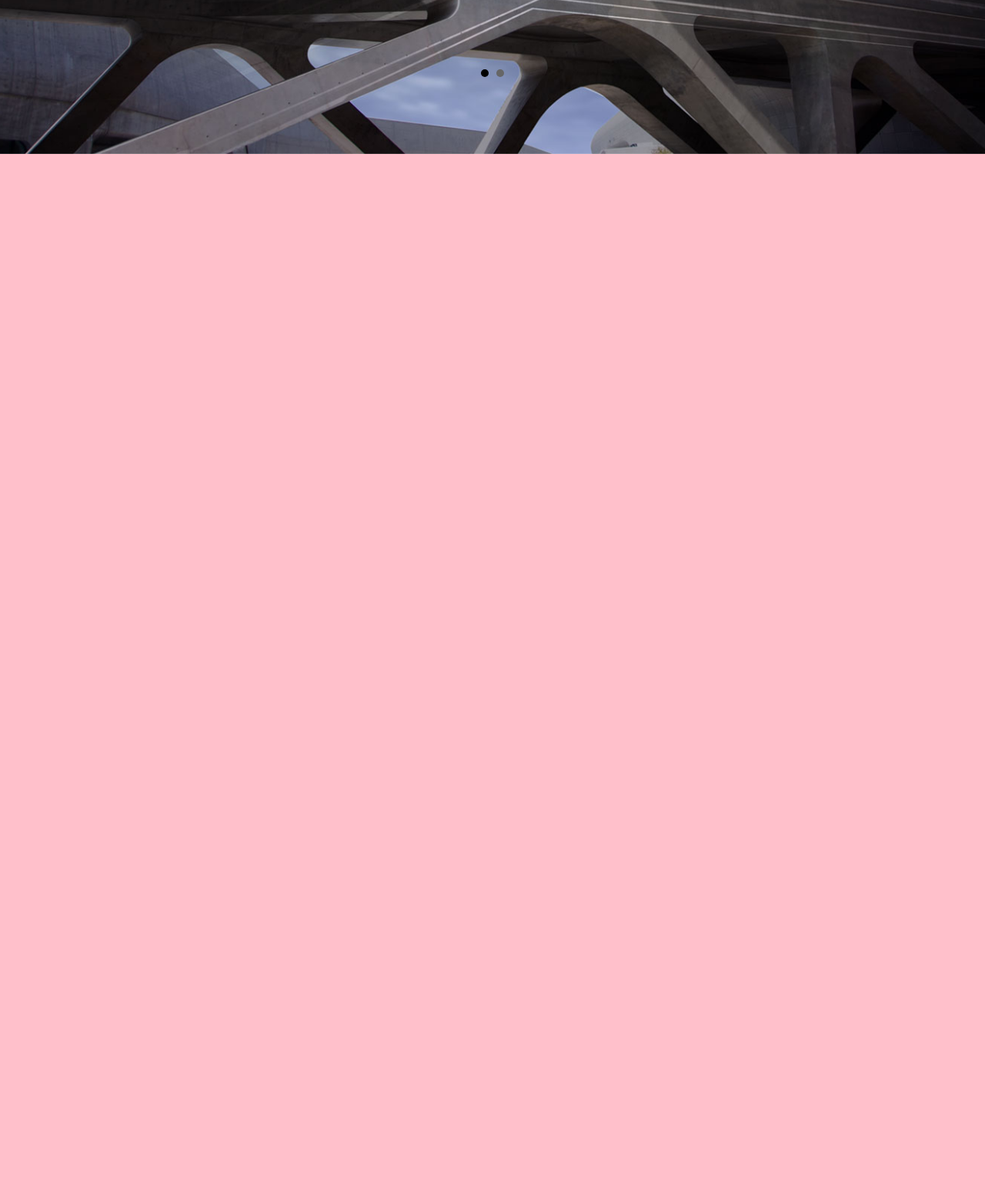
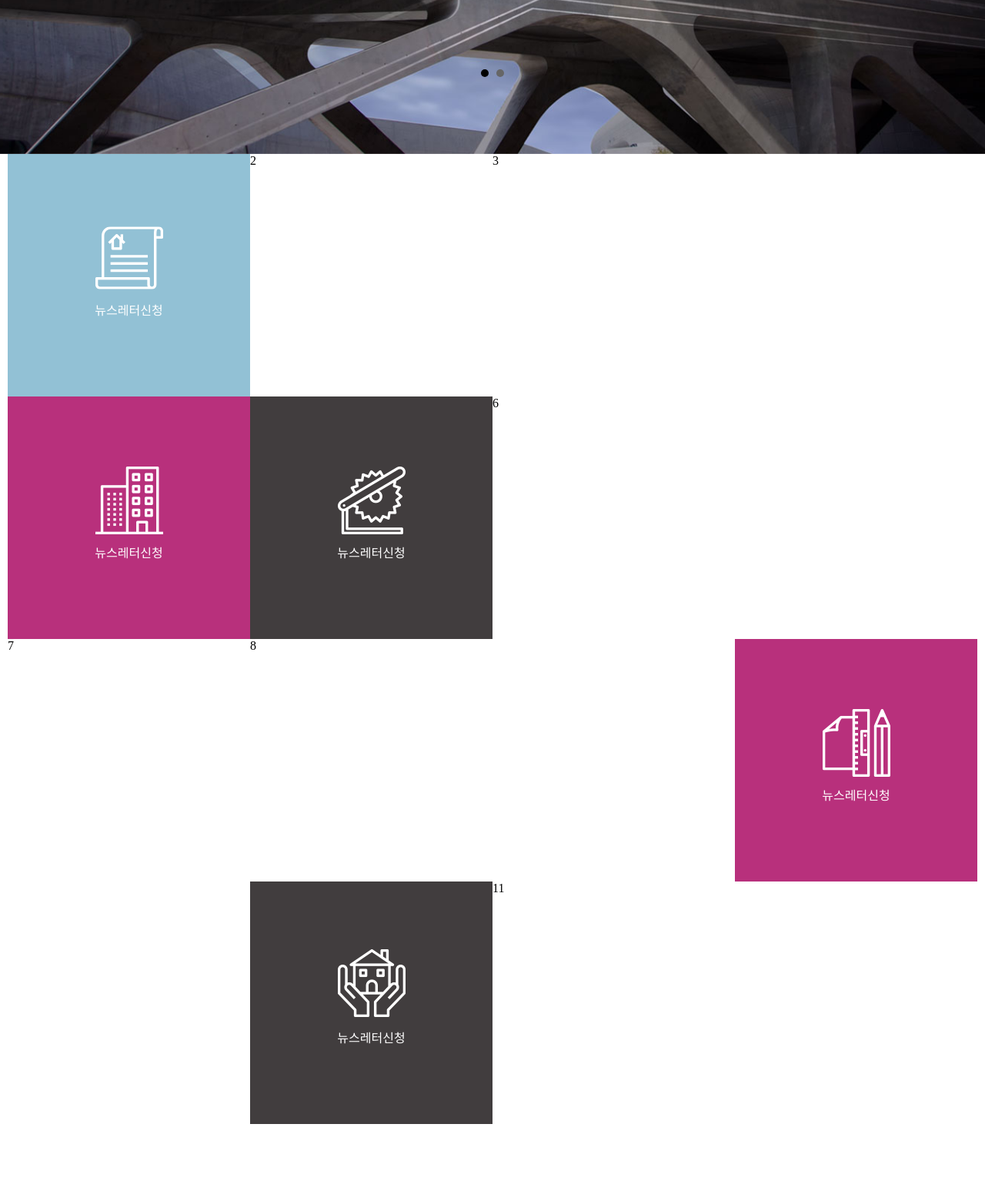
Before and after one commit to kinm229/web2021, a PHP site: page / in a window 1280 px wide. Shown: the part 805-2365 px from the top of the page at 77% size. Before the commit the page ends 1005 px from the top, so only its background shows below. Run offline with PHP 8.4, Linux system fonts and the light colour scheme.

Commit message:
asd
asda

```diff
--- a/20210111_company/css/style.css
+++ b/20210111_company/css/style.css
@@ -50,3 +50,40 @@ header#main_header{}
 .sliderWrap .bx-wrapper .bx-pager{
 	bottom:100px;
 }
+
+/*content*/
+.content{width: 1260px;margin: 0 auto;}
+.content>ul>li{
+	float: left;width: 25%;height: 315px;
+00}
+.content>ul>li a{color: white;}
+/*.content>ul>li:nth-child(2n){background: skyblue;}*/
+
+
+/*content layout*/
+.content>ul>li.ct1st{background: #92c1d5;}
+.content>ul>li.ct2st{}
+.content>ul>li.ct3st{width: 50%;}
+.content>ul>li.ct4st{background: #b8307c;}
+.content>ul>li.ct5st{background: #413d3e;}
+.content>ul>li.ct6st{width: 50%;}
+.content>ul>li.ct7st{height: 730px;}
+.content>ul>li.ct8st{width: 50%;}
+.content>ul>li.ct9st{background: #b8307c;}
+.content>ul>li.ct10st{background: #413d3e;}
+.content>ul>li.ct11st{width: 50%;}
+
+/*content cell*/
+
+.content li.ct1st a,
+.content li.ct4st a,
+.content li.ct5st a,
+.content li.ct9st a,
+.content li.ct10st a
+{text-align: center;display: block;height: 100%;padding-top: 85px;}
+
+.content li.ct1st img,
+.content li.ct4st img,
+.content li.ct5st img,
+.content li.ct9st img,
+.content li.ct10st img{display: block;margin: 0 auto;margin-bottom: 5px;}
--- a/20210111_company/index.html
+++ b/20210111_company/index.html
@@ -55,6 +55,38 @@
 
 			</ul>
 		</div>
+		<div class="content">
+			<ul class="clearfix">
+				<li class="ct1st">
+					<a href="#">
+						<img src="images/icon01_01.png" alt="뉴스레터신청하기">
+						<p>뉴스레터신청</p>
+					</a>
+				</li>
+				<li class="ct2st">2</li>
+				<li class="ct3st">3</li>
+				<li class="ct4st"><a href="#">
+						<img src="images/icon01_02.png" alt="뉴스레터신청하기">
+						<p>뉴스레터신청</p>
+					</a></li>
+				<li class="ct5st"><a href="#">
+						<img src="images/icon01_03.png" alt="뉴스레터신청하기">
+						<p>뉴스레터신청</p>
+					</a></li>
+				<li class="ct6st">6</li>
+				<li class="ct7st">7</li>
+				<li class="ct8st">8</li>
+				<li class="ct9st"><a href="#">
+						<img src="images/icon01_04.png" alt="뉴스레터신청하기">
+						<p>뉴스레터신청</p>
+					</a></li>
+				<li class="ct10st"><a href="#">
+						<img src="images/icon01_05.png" alt="뉴스레터신청하기">
+						<p>뉴스레터신청</p>
+					</a></li>
+				<li class="ct11st">11</li>
+			</ul>
+		</div>
 
 	</header>
 </body>
```
Also changed, not shown: 20210112_dom/index.html (added, +86 -0 lines), 20210112_dom/index_dom1.html (added, +51 -0 lines), practice/css/style.css (+13 -0 lines), practice/index.html (+31 -0 lines).
